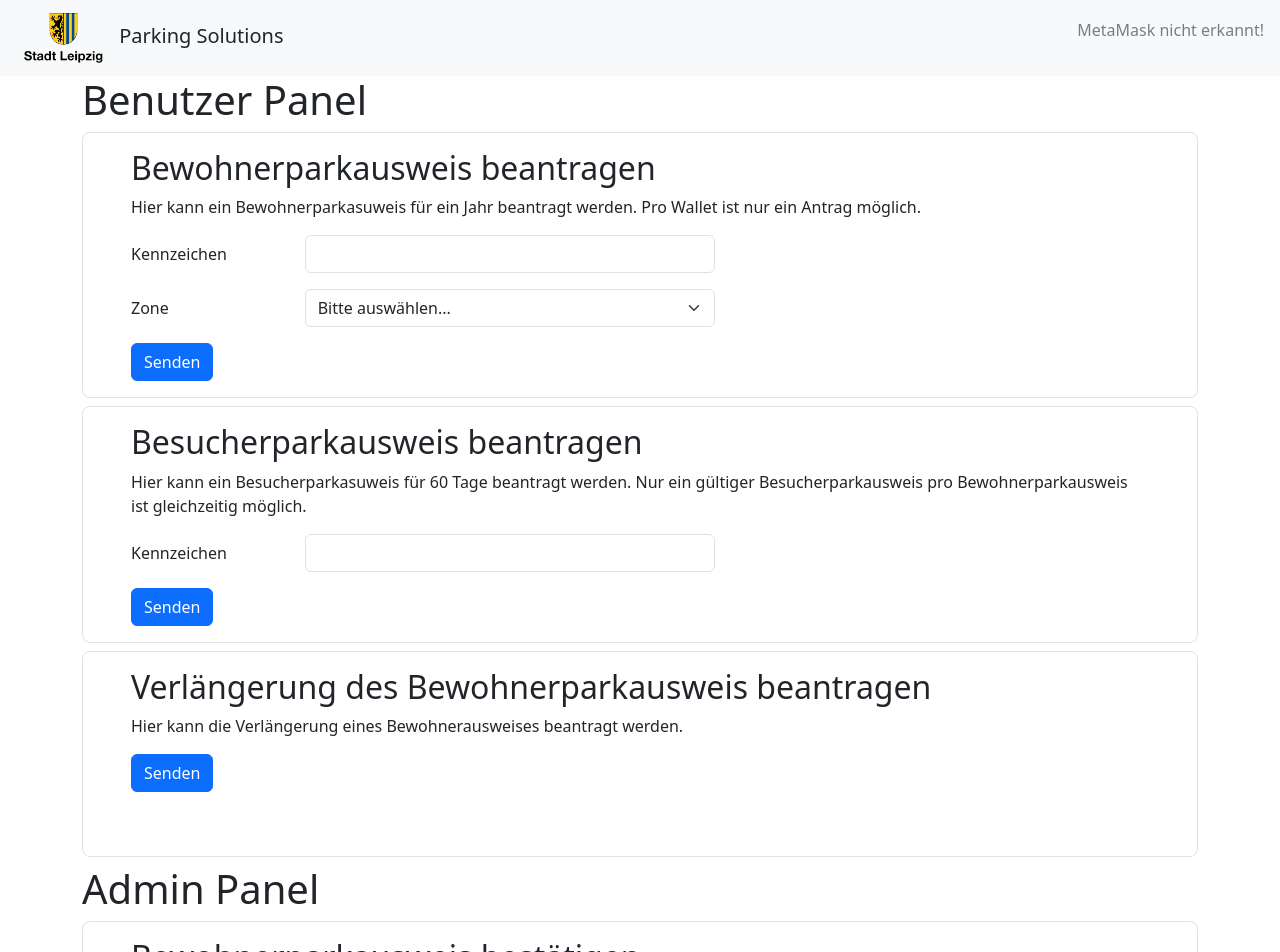
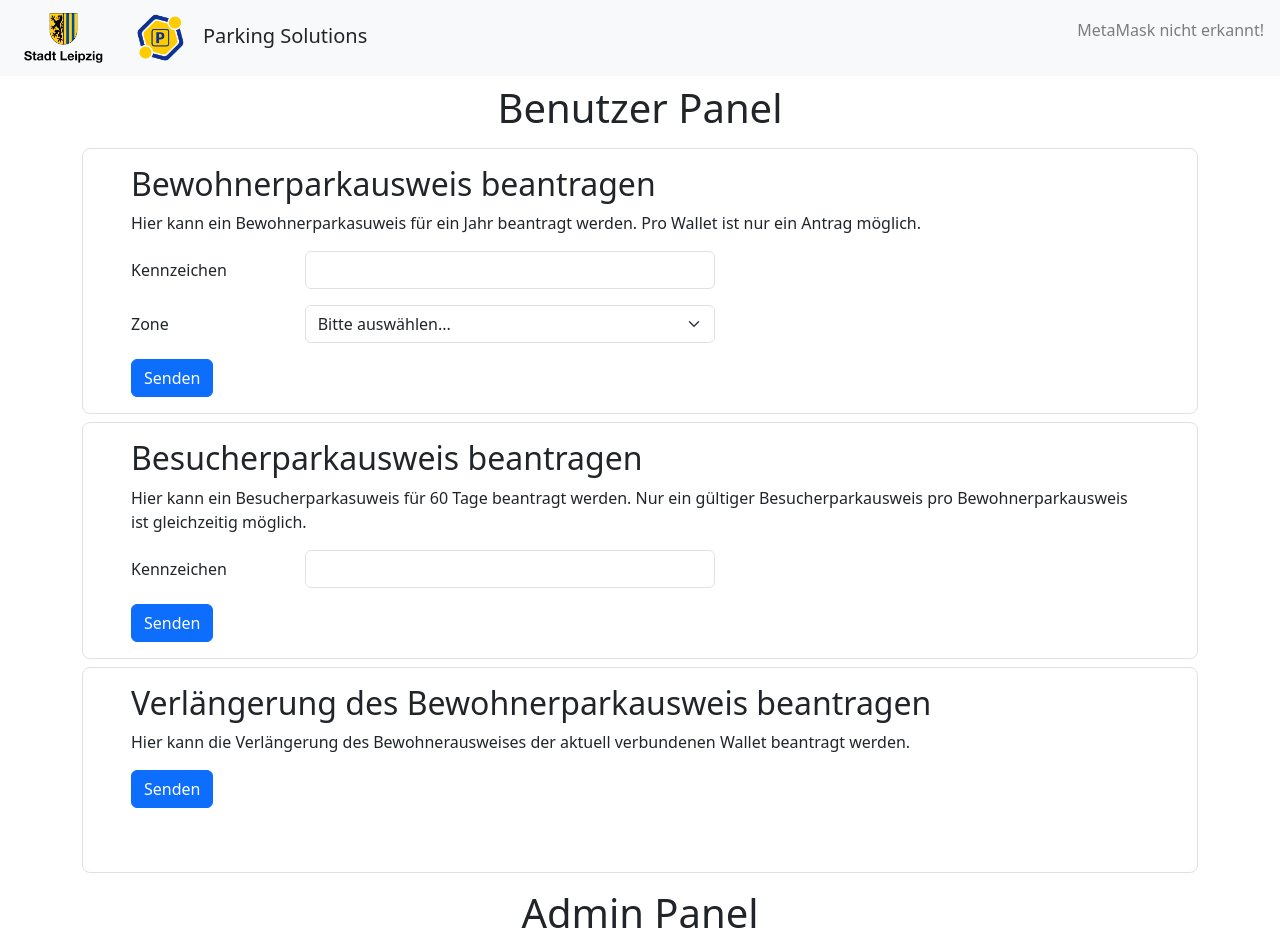
Before and after one commit to elBurg0/Parkausweis-Frontend, a React (Create React App) app: page / in a window 1280 px wide. Shown: the top 952 px of the page. Built offline with nearby package versions, Linux system fonts and the light colour scheme; what web3 would draw is missing.

Commit message:
Add PS logo and footer

```diff
--- a/src/App.js
+++ b/src/App.js
@@ -37,16 +37,17 @@ function App() {
     <div>
       <NavBar connectedAccount={connectedAccount} balance={walletBalance} />
       <div className="container">
-        <h1>Benutzer Panel</h1>
+        <h1 class="text-center py-2">Benutzer Panel</h1>
         <FormAddPass />
         <FormAddVisitorPass />
         <FormRenewPlate />
 
-        <h1>Admin Panel</h1>
+        <h1 class="text-center py-2">Admin Panel</h1>
         <FormConfirmPlate />
         <FormCheckPlate />
         <FormAddConfirmer />
         <FormAddWorker />
+        <p class="text-center py-2">© ParkingSolutions 2023</p>
       </div>
     </div>
   );
--- a/src/components/formRenewPlate.js
+++ b/src/components/formRenewPlate.js
@@ -19,7 +19,7 @@ const FormRenewPlate = () => {
   return (
     <div className="container px-5 py-3 my-2 border rounded-3">
       <h2>Verlängerung des Bewohnerparkausweis beantragen</h2>
-      <p>Hier kann die Verlängerung eines Bewohnerausweises beantragt werden.</p>
+      <p>Hier kann die Verlängerung des Bewohnerausweises der aktuell verbundenen Wallet beantragt werden.</p>
       <form onSubmit={handleSubmit}>
         <button type="submit" class="btn btn-primary">
           Senden
--- a/src/components/navBar.js
+++ b/src/components/navBar.js
@@ -7,6 +7,12 @@ export default function NavBar({ connectedAccount, balance }) {
       <a class="navbar-brand px-2">
         <img
           src="/Logo-Leipzig.png"
+          height="50"
+          class="d-inline-block align-middle px-3"
+          alt=""
+        />
+        <img
+          src="/ParkingSolutions-logo.png"
           height="50"
           class="d-inline-block align-middle px-3"
           alt=""
```
Also changed, not shown: public/Logo-Leipzig.jpg (deleted), public/ParkingSolutions-logo.png (added).
